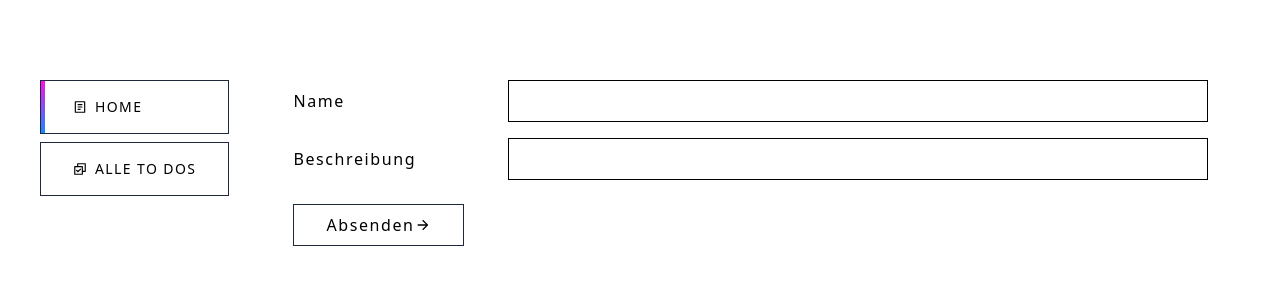
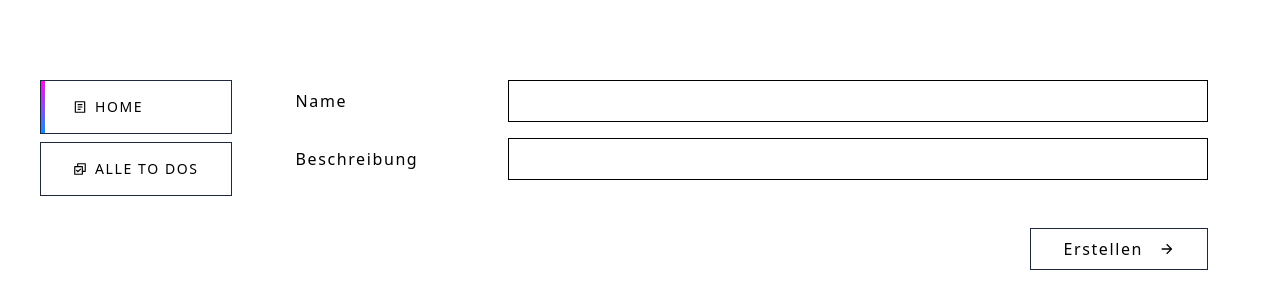
Before and after one commit to savas-t/todolist_frontend, a React (Vite) app: page /list/new in a window 1280 px wide. Shown: the top 300 px of the page. Built offline with nearby package versions, Linux system fonts and the light colour scheme.

Commit message:
Fixed button

```diff
--- a/src/components/Button.jsx
+++ b/src/components/Button.jsx
@@ -1,9 +1,12 @@
 export default function Button({ title, icon, onClick }) {
   return (
-    <button className='sidebar__item flex justify-between items-center my-2 first:my-0 border-slate-800 active:opacity-30 border-[1px] whitespace-nowrap px-8 py-2 cursor-pointer transition-all'>
+    <button
+      className='sidebar__item tracking-widest group flex justify-between items-center my-2 first:my-0 border-slate-800 active:opacity-30 border-[1px] whitespace-nowrap px-8 py-2 cursor-pointer transition-all'
+      onClick={onClick}
+    >
       {title}
-      {icon ?? (
-        <div className='mx-4 flex justify-center items-center'>{icon}</div>
+      {icon && (
+        <div className='pl-4 flex group-hover:translate-x-2 justify-center items-center transition-transform'>{icon}</div>
       )}
     </button>
   )
--- a/src/components/SideBar.jsx
+++ b/src/components/SideBar.jsx
@@ -19,7 +19,7 @@ export default function SideBar() {
     },
   ]
   return (
-    <div className='sidebar pt-20 pr-8 text-sm tracking-widest uppercase h-full w-auto sticky top-0 left-0'>
+    <div className='sidebar pt-20 pr-8 text-sm uppercase h-full w-auto sticky top-0 left-0'>
       <nav className='h-full'>
         <ul className='h-full flex flex-col justify-start items-center'>
           {items.map(({ key, url, icon, title }) => (
--- a/src/pages/NewList.jsx
+++ b/src/pages/NewList.jsx
@@ -18,7 +18,7 @@ export default function NewList() {
           Name
         </label>
         <input
-          className='border-[1px] focus:outline-none w-full max-w-[700px] border-black px-4 py-2'
+          className='border-[1px] tracking-widest focus:outline-none w-full max-w-[700px] border-black px-4 py-2'
           type='text'
           name='name'
           id='name'
@@ -33,16 +33,19 @@ export default function NewList() {
           Beschreibung
         </label>
         <input
-          className='border-[1px] focus:outline-none w-full max-w-[700px] border-black px-4 py-2'
+          className='border-[1px] tracking-widest focus:outline-none w-full max-w-[700px] border-black px-4 py-2'
           type='text'
           name='beschreibung'
           id='beschreibung'
         />
       </div>
-      <Button
-        title={'Absenden'}
-        icon={<RiArrowRightLine />}
-      />
+
+      <div className="self-end pt-8">
+        <Button
+          title={'Erstellen'}
+          icon={<RiArrowRightLine />}
+        />
+      </div>
     </form>
   )
 }
```
